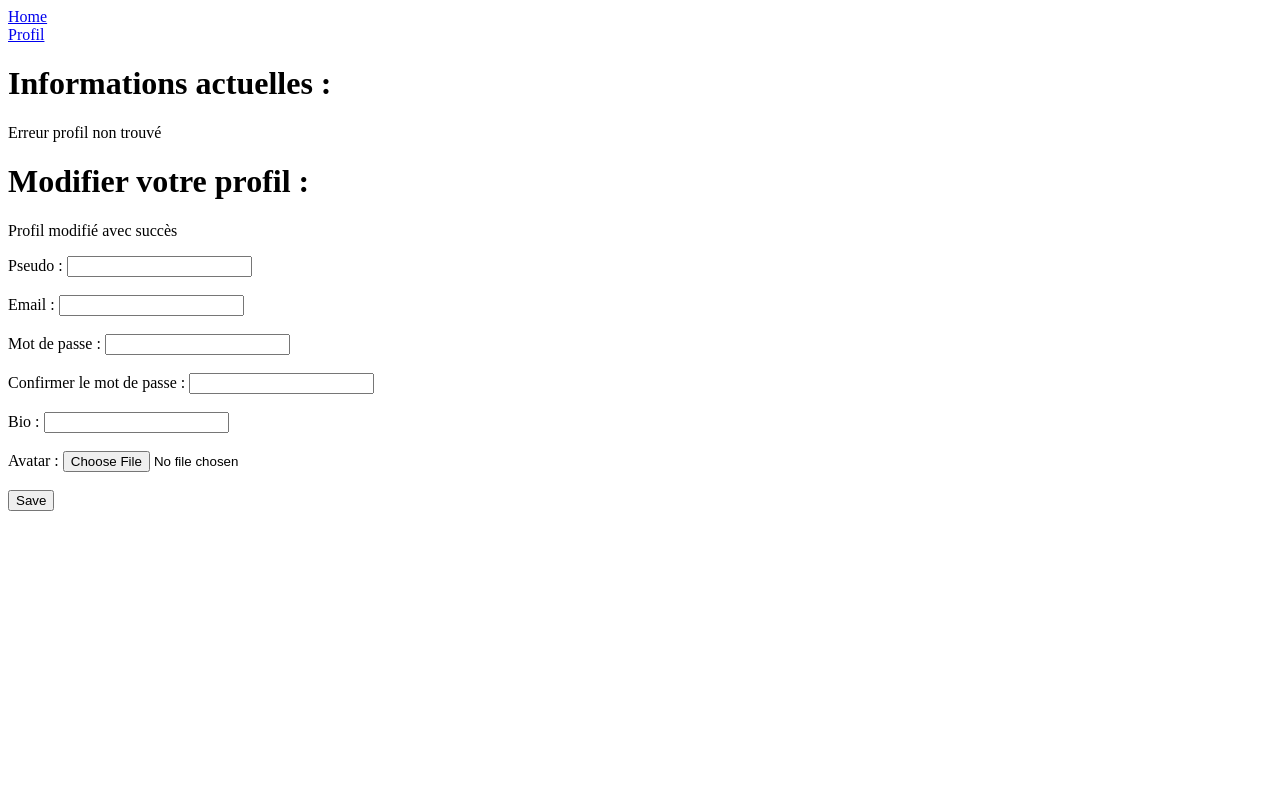
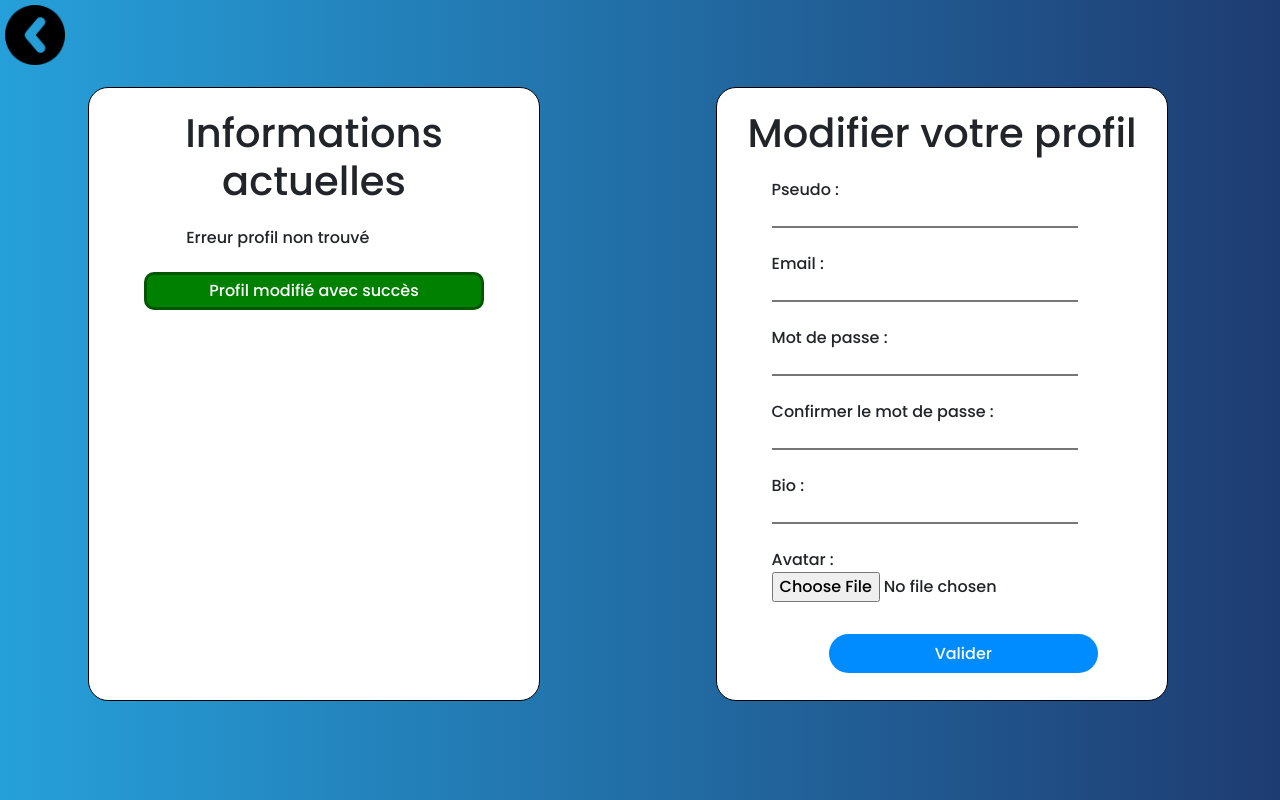
Before and after one commit to CharlesOo0/Rettiwt, a PHP site: page /edit.php in a window 1280 px wide. Run offline with PHP 8.4, Linux system fonts and the light colour scheme; the visitor is signed in with stand-in values (Sample User, id 1); data that the repository does not hold is empty.

Commit message:
Le edit.php est fini

```diff
--- a/css/edit.css
+++ b/css/edit.css
@@ -0,0 +1,182 @@
+/* Réinitialiser les styles par défaut */
+* {
+    /* Supprime les marges et les paddings */
+    margin: 0;
+    padding: 0;
+
+    /* Utilise la box-sizing border-box */
+    box-sizing: border-box;
+}
+
+/* Ajoute une police custom */
+@font-face {
+    /* Nom de la police */
+    font-family: 'Poppins';
+
+    /* Chemin de la police */
+    src: url('../font/Poppins-Medium.ttf');
+}
+
+/* Style du <body> */
+body {
+    /* Utilise la police custom */
+    font-family: 'Poppins';
+
+    /* Taille */
+    height: 100%;
+
+    /* Positionnement */
+    padding: 0;
+    margin: 0;
+
+    text-align: center;
+    background: linear-gradient(to right, #26a0da, #1e3c72);
+}
+
+/* Style des <h1> */
+h1 {
+    /* Positionnement */
+    margin-top: 5%;
+}
+
+/* Style des conteneurs d'information actuelle et du form de modification */
+#current-information, #new-information {
+    /* Positionnement */
+    text-align: center;
+    margin-top: 5%;
+    margin-left: 7%;
+    margin-right: 7%;
+
+    /* Taille */
+    width: 50%;
+
+    /* Fond et bordure */
+    border: solid 1px black;
+    border-radius: 20px;
+    background: white;
+
+}
+
+/* Style du href vers le home */
+#href-home {
+    /* Positionnement */
+    position: absolute;
+    top: 5px;
+    left: 5px;
+}
+
+/* Style du texte des informations actuelles */
+#current-information-text {
+    /* Positionnement */
+    text-align:left;
+    margin-left: 20%;
+    margin-top: 5%;
+}
+
+/* Style du form de modification*/
+#new-information-form{
+    /* Positionnement */
+    text-align:left;
+    margin-left: 10%;
+    margin-top: 5%;
+}
+
+/* Style des inputs du form de modification */
+#new-information-form input[type="text"], #new-information-form input[type="password"] {
+    /* Taille */
+    width: 80%;
+
+    /* Bordure */
+    border-top: none;
+    border-left: none;
+    border-right: none;
+
+    /* Transition */
+    transition: border-bottom 0.3s ease-in-out;
+}
+
+/* Style des inputs du form de modification lorsqu'ils sont focus */
+#new-information-form input[type="text"]:focus, #new-information-form input[type="password"]:focus {
+    /* Supprime le contour par défaut */
+    outline: none;
+
+    /* Change la couleur de la bordure */
+    border-bottom: solid rgb(0, 140, 255);
+
+    /* Transition */
+    transition: border-bottom 0.3s ease-in-out;
+}
+
+/* Style du conteneur du bouton de soumission */
+#submit {
+    /* Positionnement */
+    text-align: center;
+    margin-top: 2%;
+    margin-bottom: 2%;
+}
+
+/* Style du bouton de soumission */
+#submit-button {
+    /* Positionnement */
+    text-align: center;
+    margin-bottom: 5%;
+
+     /* Taille */
+     width: 70%;
+     padding-top: 2%;
+    padding-bottom: 2%;
+
+     /* Bordure */
+     border-radius: 20px;
+     border: none;
+
+     /* Couleur de fond et texte */
+     background: rgb(0, 140, 255);
+     color: white;
+
+     /* Transition */
+     transition: background 0.3s ease-in-out; /* Add this line */
+}
+
+/* Style du boutton pour afficher le formulaire de post au survol */
+#submit-button:hover {
+    /* Couleur de fond */
+    background: black;
+}
+
+/* Style du message de succes */
+#success-profil {
+    /* Positionnement */
+    text-align: center;
+    margin-top: 5%;
+    margin-left: 10%;
+    margin-right: 10%;
+    padding-top: 1%;
+    padding-bottom: 1%;
+
+    /* Bordure */
+    border: 3px solid rgb(0, 87, 0);
+    border-radius: 10px;
+    background: green;
+
+    /* Couleur du texte */
+    color: white;
+}
+
+#error-profil {
+    /* Positionnement */
+    text-align: center;
+    margin-top: 5%;
+    margin-left: 10%;
+    margin-right: 10%;
+    padding-top: 1%;
+    padding-bottom: 1%;
+
+    /* Bordure */
+    border: 3px solid rgb(87, 0, 0);
+    border-radius: 10px;
+    background: rgb(128, 0, 0);
+
+    /* Couleur du texte */
+    color: white;
+}
--- a/edit.php
+++ b/edit.php
@@ -16,13 +16,18 @@
     <html>
     <head>
         <title>Rettiwt</title>
+        <link href="https://cdn.jsdelivr.net/npm/bootstrap@5.3.3/dist/css/bootstrap.min.css" rel="stylesheet">
+        <link rel="stylesheet" type="text/css" href="css/edit.css">
     </head>
     <body>
 
-        <a href="home.php">Home</a> <br>
-        <a href="profil.php">Profil</a>
 
-        <h1>Informations actuelles :</h1>
+        <a href="home.php" id="href-home"><img src="img/arrow.png" alt="Acceuil" width="60px" height="auto"></a> <br>
+
+        <div id="container" class="container-fluid row">
+
+                <div id="current-information" class="col">
+                    <h1>Informations actuelles</h1>
 
                     <?php
                     // -------------------------- Affiche les informations de l'utilisateur -------------------------- //
@@ -43,32 +48,42 @@
                     }
 
                     $row = mysqli_fetch_assoc($result);
-
+                    echo "<div id='current-information-text'>";
                     if (!empty($row)) { // Si le fetch a retourné quelque chose
                         if (isset($row['avatar']) && $row['avatar'] != null) { // Si l'utilisateur a un avatar
                             $picture = $row['avatar']; // Récupère l'avatar de l'utilisateur
-                // Affiche l'avatar de l'utilisateur en 3 tailles différentes
-                echo "<p>Avatar actuel : <img src='img/" . $picture . "' alt='avatar' width='64' height='64'>
-                <img src='img/" . $picture . "' alt='avatar' width='128' height='128'>
-                <img src='img/" . $picture . "' alt='avatar' width='256' height='256'>
+                            // Affiche l'avatar de l'utilisateur en 2 tailles différentes
+                            echo "<p>Avatar actuel : <img src='img/" . $picture . "' alt='avatar' width='64' height='64' style='border-radius:50%;'>
+                            <img src='img/" . $picture . "' alt='avatar' width='128' height='128' style='border-radius:50%;'>
                             </p>";
                         }else { // Sinon (si l'utilisateur n'a pas d'avatar)
-                // Affiche l'avatar par défaut en 3 tailles différentes
-                echo "<p>Avatar actuel : <img src='img/default_pfp.png' alt='avatar' width='64' height='64'>
-                <img src='img/default_pfp.png' alt='avatar' width='128' height='128'>
-                <img src='img/default_pfp.png' alt='avatar' width='256' height='256'>
+                            // Affiche l'avatar par défaut en 2 tailles différentes
+                            echo "<p>Avatar actuel : <img src='img/default_pfp.png' alt='avatar' width='64' height='64' style='border-radius:50%;'>
+                            <img src='img/default_pfp.png' alt='avatar' width='128' height='128' style='border-radius:50%;'>
                             </p>";
                         }
 
                         // Affiche les informations de l'utilisateur
-            echo "<p>Pseudo : " . $row['username'] . "</p>";
-            echo "<p>Email : " . $row['email'] . "</p>";
-            echo "<p>Bio : " . $row['bio'] . "</p>";
+                        echo "<p>Pseudo : <br>" . $row['username'] . "</p>";
+                        echo "<p>Email : <br>" . $row['email'] . "</p>";
+                        echo "<p>Bio : <br>" . $row['bio'] . "</p>";
 
                     } else { // Sinon (si le fetch n'a rien retourné)
                         echo "<p> Erreur profil non trouvé </p>";
                     }
+                    echo "</div>";
+
+
+                    if (isset($_SESSION['modifyied']) && !isset($modify)) { // Si le profil a été modifié
+                        echo "<div id='success-profil'>Profil modifié avec succès</div>"; // Affiche un message de confirmation
+                        unset($_SESSION['modifyied']);
+                    }
+
+                    if (isset($_GET['error_modify'])) { // Si il y a une erreur lors de la modification du profil
+                        echo "<div id='error-profil'>". $_GET['error_modify'] ."</div>"; // Affiche un message d'erreur
+                    }
                     ?>
+                </div>
 
 
                 <?php
@@ -84,7 +99,8 @@
                         $username = htmlspecialchars($_POST['username']); // Récupère le nouveau pseudo
 
                         if (strlen($username) > 60) { // Vérifie si le pseudo ne dépasse pas 60 caractères
-                    echo "<p>Le pseudo ne peut pas dépasser 60 caractères</p>";
+                            header("Location: edit.php?error_modify=Le pseudo ne peut pas dépasser 60 caractères");
+                            exit();
                             $modify = false;
                         }else {
                             $setClauses[] = "username = '$username'";
@@ -97,7 +113,8 @@
                         $email = htmlspecialchars($_POST['email']); // Récupère le nouvel email
 
                         if (strlen($email) > 256) { // Vérifie si l'email ne dépasse pas 256 caractères
-                    echo "<p>L'email ne peut pas dépasser 256 caractères</p>";
+                            header("Location: edit.php?error_modify=L'email ne peut pas dépasser 256 caractères");
+                            exit();
                             $modify = false;
                         }else {
                             $setClauses[] = "email = '$email'";
@@ -110,17 +127,20 @@
                         $confirm_password = htmlspecialchars($_POST['confirm_password']); // Récupère la confirmation du nouveau mot de passe
 
                         if ($password !== $confirm_password) { // Vérifie si les mots de passe correspondent
-                    echo "<p>Les mots de passe ne correspondent pas</p>";
+                            header("Location: edit.php?error_modify=Les mots de passe ne correspondent pas");
+                            exit();
                             $modify = false;
                         }
 
                         if (strlen($password) > 256) { // Vérifie si le mot de passe ne dépasse pas 256 caractères
-                    echo "<p>Le mot de passe ne peut pas dépasser 256 caractères</p>";
+                            header("Location: edit.php?error_modify=Le mot de passe ne peut pas dépasser 256 caractères");
+                            exit();
                             $modify = false;
                         }
 
                         if (strlen($password) < 8) { // Vérifie si le mot de passe fait au moins 8 caractères
-                    echo "<p>Le mot de passe doit faire au moins 8 caractères</p>";
+                            header("Location: edit.php?error_modify=Le mot de passe doit faire au moins 8 caractères");
+                            exit();
                             $modify = false;
                         } else {
                             $setClauses[] = "password = '$password'";
@@ -132,7 +152,8 @@
                         $bio = htmlspecialchars($_POST['bio']); // Récupère la nouvelle bio
 
                         if (strlen($bio) > 256) { // Vérifie si la bio ne dépasse pas 256 caractères
-                    echo "<p>La bio ne peut pas dépasser 256 caractères</p>";
+                            header("Location: edit.php?error_modify=La bio ne peut pas dépasser 256 caractères");
+                            exit();
                             $modify = false;
                         }else {
                             $setClauses[] = "bio = '$bio'";
@@ -146,7 +167,8 @@
                         $avatar = $_FILES['avatar']['tmp_name']; // Récupère le fichier
 
                         if ($_FILES['avatar']['size'] > 64 * 1024) { // 64 KB = 64 * 1024 bytes
-                    echo "<p>L'avatar ne peut pas dépasser 64Kb </p>";
+                            header("Location: edit.php?error_modify=L'image ne peut pas dépasser 64 KB");
+                            exit();
                         } else {
                             $target_dir = "img/"; // Fichier dans lequel on enregistre nos images
                             $identifiant_unique = uniqid('avatar_');
@@ -157,7 +179,8 @@
                             $target_file = $target_dir . $identifiant_unique . "." . $file_extension; // Crée le chemin du fichier
 
                             if (!move_uploaded_file($avatar, $target_file)) { // Déplace le fichier dans le dossier img
-                        echo "<p> Il y a eu une erruer en téléchargant votre image. </p>";
+                                header("Location: edit.php?error_modify=Erreur lors de l'upload de l'image");
+                                exit();
                             }else {
                                 $setClauses[] = "avatar = '" . $identifiant_unique . "." . $file_extension ."'";
                                 $avatarModified = true;
@@ -180,7 +203,8 @@
                         try { // Exécute la requête
                             mysqli_query($connexion, $sql);
                         } catch (Exception $e) { // Si il y a une erreur lors de la modification du profil
-                    echo "<p>Erreur lors de la modification du profil : " . mysqli_error($connexion) . "</p>";
+                            header("Location: edit.php?error_modify=Erreur lors de la modification du profil liée a la base de données");
+                            exit();
                         }
 
                         if ($passwordModified) { // Si le mot de passe a été modifié
@@ -212,35 +236,53 @@
 
                 ?>
 
-        <h1>Modifier votre profil :</h1>
+                <div id="new-information" class="col">
+                    <h1>Modifier votre profil</h1>
 
-        <?php
-            if (isset($_SESSION['modifyied']) && !isset($modify)) { // Si le profil a été modifié
-                echo "<p>Profil modifié avec succès</p>"; // Affiche un message de confirmation
-                unset($_SESSION['modifyied']);
-            }
-        ?>
-
-        <form method="POST" action="edit.php" enctype="multipart/form-data">
-            <label for="username">Pseudo :</label>
+                    <form method="POST" action="edit.php" enctype="multipart/form-data" id="new-information-form">
+                        <label for="username">Pseudo :</label><br>
                         <input type="text" name="username"><br><br>
 
-            <label for="email">Email :</label>
+                        <label for="email">Email :</label><br>
                         <input type="text" name="email"><br><br>
 
-            <label for="password">Mot de passe :</label>
+                        <label for="password">Mot de passe :</label><br>
                         <input type="password" name="password"><br><br>
 
-            <label for="password">Confirmer le mot de passe :</label>
+                        <label for="password">Confirmer le mot de passe :</label><br>
                         <input type="password" name="confirm_password"><br><br>
 
-            <label for="bio">Bio :</label>
+                        <label for="bio">Bio :</label><br>
                         <input type="text" name="bio"><br><br>
 
-            <label for="avatar">Avatar :</label>
-            <input type="file" name="avatar" accept="image/*"><br><br>
+                        <label for="avatar">Avatar :</label><br>
+                        <input type="file" name="avatar" accept="image/*" onchange="previewImage(event)">
+                        <img id="preview" src="" alt="Image Preview" style="width: 64px; height: auto; border-radius: 50%; display: none;"><br><br>
 
-            <input type="submit" value="Save">
+                        <div id="submit">
+                        <input id="submit-button" type="submit" value="Valider">
+                        </div>
                     </form>
+                </div>
+
+        </div>
+
+        <script>
+        // Fonction pour prévisualiser l'image sélectionnée
+        function previewImage(event) {
+            var output = document.getElementById('preview'); // Récupère l'élément img
+            if (event.target.files.length === 0) { // Si aucun fichier n'est sélectionné
+                output.style.display = 'none'; // Cache l'image
+                return; // Arrête la fonction
+            } else { // Sinon
+                output.style.display = 'inline-block'; // Affiche l'image
+            }
+            var reader = new FileReader(); // Crée un objet FileReader
+            reader.onload = function() { // Quand le fichier est chargé
+                output.src = reader.result; // Affiche l'image
+            };
+            reader.readAsDataURL(event.target.files[0]); // Lit le fichier
+        }
+        </script>
     </body>
     </html>
```
Also changed, not shown: img/arrow.png (added). Lines whose indentation alone changed are shown as unchanged.
